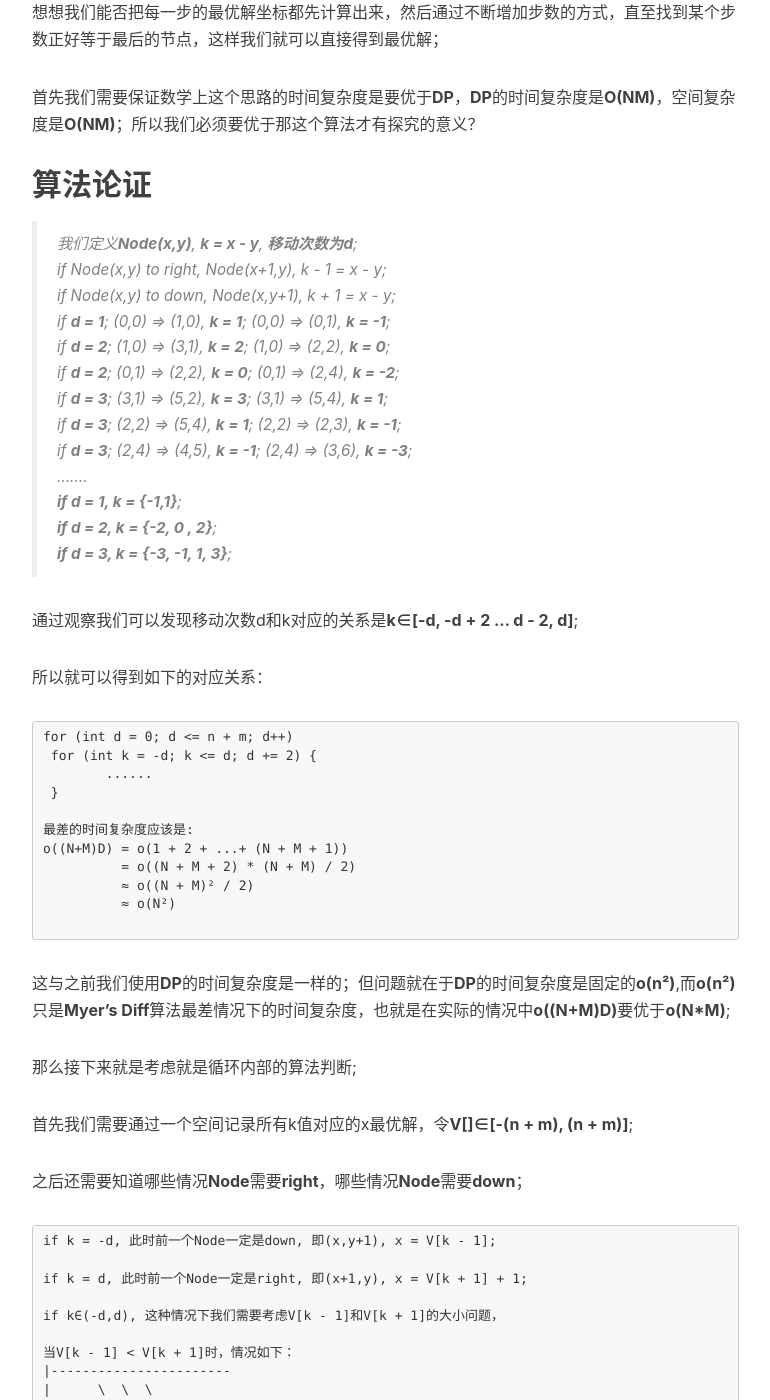
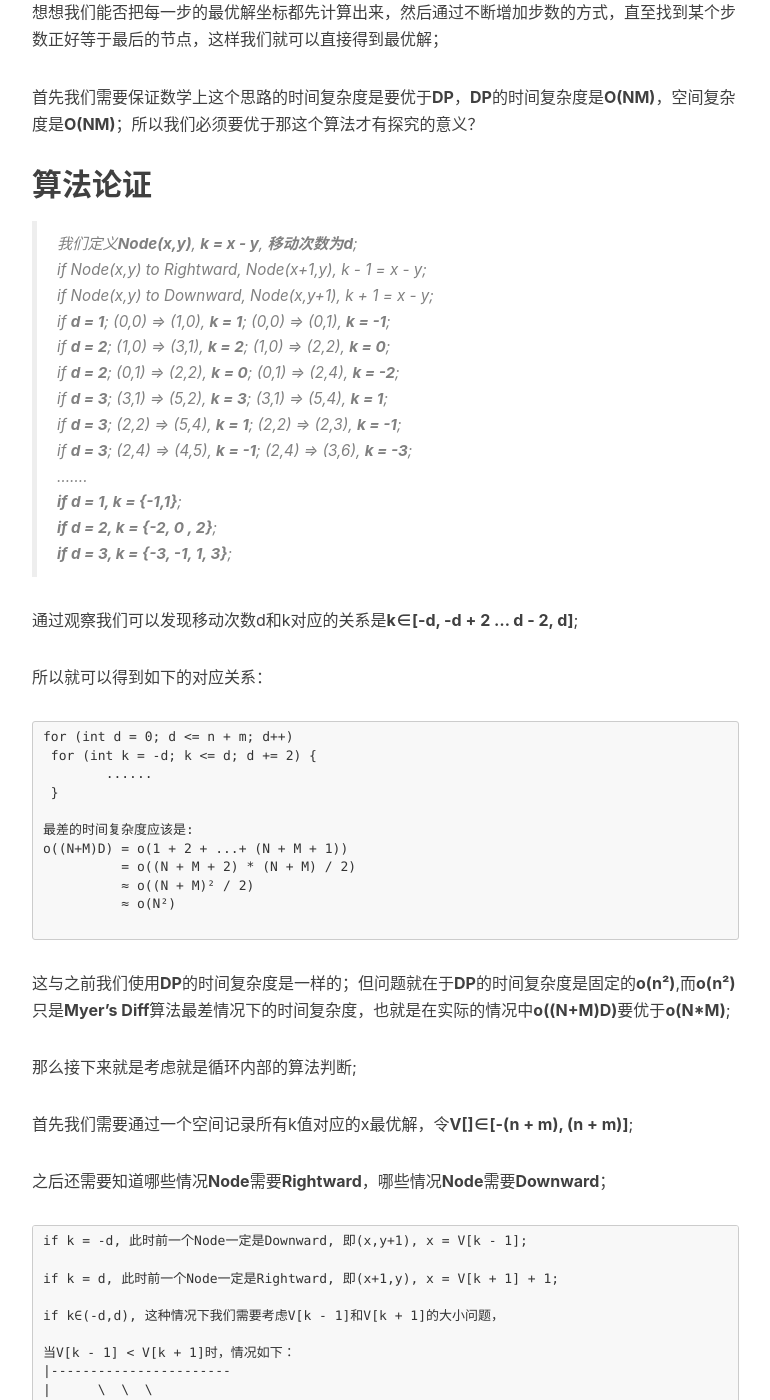
Before and after one commit to beichenming/beichenming.github.io, a Jekyll site: the page built from _posts/2018-05-05-git_diff2_myer_diff_ appear.md, in a window 1280 px wide and 1400 px high, scrolled down 2306 px. Shown: the whole window, without its empty margins (233-1003 px from the left). Built offline with Jekyll 4.4.1, drawn with Linux system fonts in a browser that asks for light colours; nearby versions of some CDN libraries; comment, search, counter and statistics services are not loaded; some of the changed text lies outside the part shown.

Commit message:
更新博客内容

````diff
--- a/_posts/2018-05-05-git_diff2_myer_diff_ appear.md
+++ b/_posts/2018-05-05-git_diff2_myer_diff_ appear.md
@@ -30,14 +30,14 @@ Myer's Diff算法首先出现在一篇1986年一篇论文中”An O(ND) Differen
 定义map[i][j],i∈[0,N),j∈[0,M), map[i][j]的每个节点表示A长度为i时，B长度为j时的LCS；
 
 假设当A[i]!=B[j]时：
-Right移动，map[i-1][j] -> map[i][j];等价于删除A[i]节点操作；map[i][j] = map[i-1][j] + 1；
-Down移动，map[i][j-1] -> map[i][j];等价于增加B[j]节点操作；map[i][j] = map[i][j-1] + 1；
+Rightward，map[i-1][j] -> map[i][j];等价于删除A[i]节点操作；map[i][j] = map[i-1][j] + 1；
+Downward，map[i][j-1] -> map[i][j];等价于增加B[j]节点操作；map[i][j] = map[i][j-1] + 1；
 
 假设当A[i]=B[j]时：
 斜向移动，map[i-1][j-1] -> map[i][j];等价于什么都不改变; map[i][j] = map[i-1][j-1]；
 
 ```
-所以我们本质就是求**Map[n][m]**的最小值；同时先**Right**，再**Down**（先删除，后新增）；
+所以我们本质就是求**Map[n][m]**的最小值；同时先**Rightward**，再**Downward**（先删除，后新增）；
 
 **Myer's Diff**算法使用的**图论**定义和**BFS**是一样的，只不过**BFS**的思路是标准的搜索思路我们通过求解每一步的最优解，然后直到运行到最后一个节点的时候才算出我们的最优解；
 
@@ -91,9 +91,9 @@ C  |       |       |  \    |       |       |       |       |
 
 > 我们定义**Node(x,y)**, **k = x - y**, **移动次数为d**;
 >
-> if Node(x,y) to right, Node(x+1,y), k - 1 = x - y;
+> if Node(x,y) to Rightward, Node(x+1,y), k - 1 = x - y;
 >
-> if Node(x,y) to down, Node(x,y+1), k + 1 = x - y;
+> if Node(x,y) to Downward, Node(x,y+1), k + 1 = x - y;
 >
 > if **d = 1**; (0,0) => (1,0), **k = 1**;  (0,0) => (0,1), **k = -1**;
 >
@@ -141,12 +141,12 @@ o((N+M)D) = o(1 + 2 + ...+ (N + M + 1))
 
 首先我们需要通过一个空间记录所有k值对应的x最优解，令**V[]∈[-(n + m), (n + m)]**;
 
-之后还需要知道哪些情况**Node**需要**right**，哪些情况**Node**需要**down**；
+之后还需要知道哪些情况**Node**需要**Rightward**，哪些情况**Node**需要**Downward**；
 
 ```
-if k = -d, 此时前一个Node一定是down, 即(x,y+1), x = V[k - 1];
+if k = -d, 此时前一个Node一定是Downward, 即(x,y+1), x = V[k - 1];
 
-if k = d, 此时前一个Node一定是right, 即(x+1,y), x = V[k + 1] + 1;
+if k = d, 此时前一个Node一定是Rightward, 即(x+1,y), x = V[k + 1] + 1;
 
 if k∈(-d,d), 这种情况下我们需要考虑V[k - 1]和V[k + 1]的大小问题，
 
@@ -163,7 +163,7 @@ if k∈(-d,d), 这种情况下我们需要考虑V[k - 1]和V[k + 1]的大小问
 |              \  \V[k]
 -----------------------
 
-所以此时前一个Node一定是down, 即(x,y+1), x = V[k - 1];
+所以此时前一个Node一定是Downward, 即(x,y+1), x = V[k - 1];
 
 当V[k - 1] > V[k + 1]时，情况如下：
 |-----------------------
@@ -178,7 +178,7 @@ if k∈(-d,d), 这种情况下我们需要考虑V[k - 1]和V[k + 1]的大小问
 |  (V[k - 1])o  \V[k]
 -----------------------
 
-所以此时前一个Node一定是right, 即(x+1,y),x = V[k + 1] + 1;
+所以此时前一个Node一定是Rightward, 即(x+1,y),x = V[k + 1] + 1;
 
 当V[k - 1] = V[k + 1]时，情况如下：
 |-----------------------
@@ -193,7 +193,7 @@ if k∈(-d,d), 这种情况下我们需要考虑V[k - 1]和V[k + 1]的大小问
 |            \  \V[k]
 -----------------------
 
-所以此时前一个Node right和down都可以，但是我们遵守先删除后添加的原则, 即(x+1,y),x = V[k + 1] + 1;
+所以此时前一个Node Rightward和Downward都可以，但是我们遵守先删除后添加的原则, 即(x+1,y),x = V[k + 1] + 1;
 
 我们知道了当前对应的x坐标，由于知道k，那么也可以求出y = x - k;
 
````
